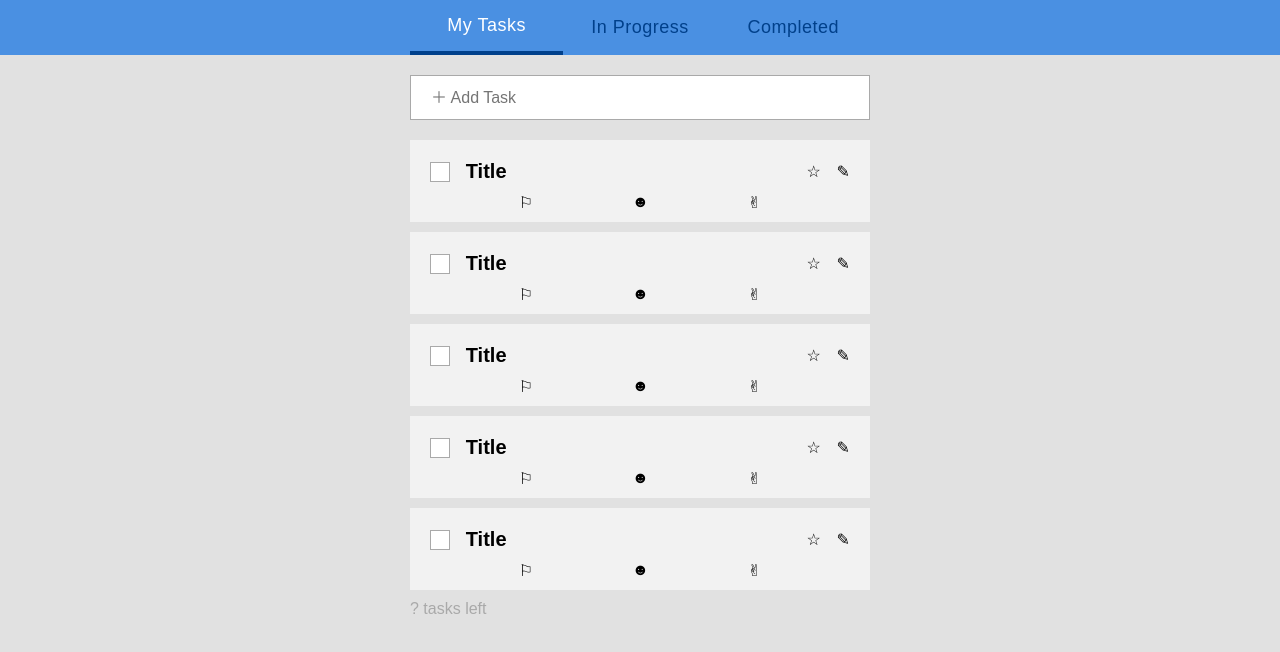
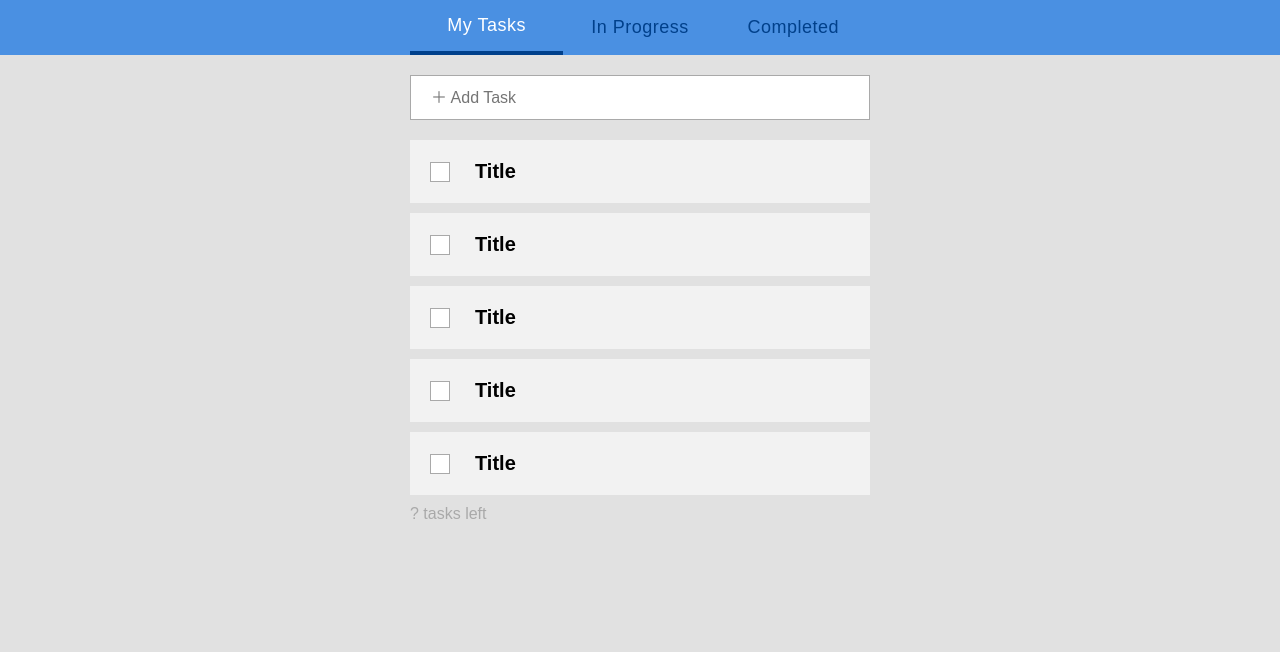
Before and after one commit to chrysophyta/todo-list, a React (Create React App) app: page / in a window 1280 px wide. Shown: the top 652 px of the page. Built offline with nearby package versions, Linux system fonts and the light colour scheme.

Commit message:
add feather icons

```diff
--- a/public/index.html
+++ b/public/index.html
@@ -1,5 +1,6 @@
 <!DOCTYPE html>
 <html lang="en">
+
 <head>
   <meta charset="utf-8">
   <meta name="viewport" content="width=device-width, initial-scale=1, shrink-to-fit=no">
@@ -8,6 +9,7 @@
       manifest.json provides metadata used when your web app is added to the
       homescreen on Android. See https://developers.google.com/web/fundamentals/engage-and-retain/web-app-manifest/
     -->
+  <script src="https://cdn.jsdelivr.net/npm/feather-icons/dist/feather.min.js"></script>
   <link rel="manifest" href="%PUBLIC_URL%/manifest.json">
   <link rel="shortcut icon" href="%PUBLIC_URL%/favicon.ico">
   <!--
@@ -21,6 +23,7 @@
     -->
   <title>React App</title>
 </head>
+
 <body>
   <noscript>
     You need to enable JavaScript to run this app.
@@ -37,4 +40,6 @@
       To create a production bundle, use `npm run build` or `yarn build`.
     -->
 </body>
+<script>feather.replace();</script>
+
 </html>
--- a/src/components/ListItem.js
+++ b/src/components/ListItem.js
@@ -7,13 +7,23 @@ class ListItem extends Component {
         <div className="list-labels">
           <input type="checkbox" />
           <h3 className="item-title">Title</h3>
-          <div>☆</div>
-          <div>✎</div>
+          <span>
+            <i data-feather="star" />
+          </span>
+          <span>
+            <i data-feather="edit-2" />
+          </span>
         </div>
         <div className="content-icons">
-          <div>⚐</div>
-          <div>☻</div>
-          <div>✌︎</div>
+          <span>
+            <i data-feather="message-square" />
+          </span>
+          <span>
+            <i data-feather="file" />
+          </span>
+          <span>
+            <i data-feather="clock" />
+          </span>
         </div>
       </li>
     );
```
Lines whose indentation alone changed are shown as unchanged.
